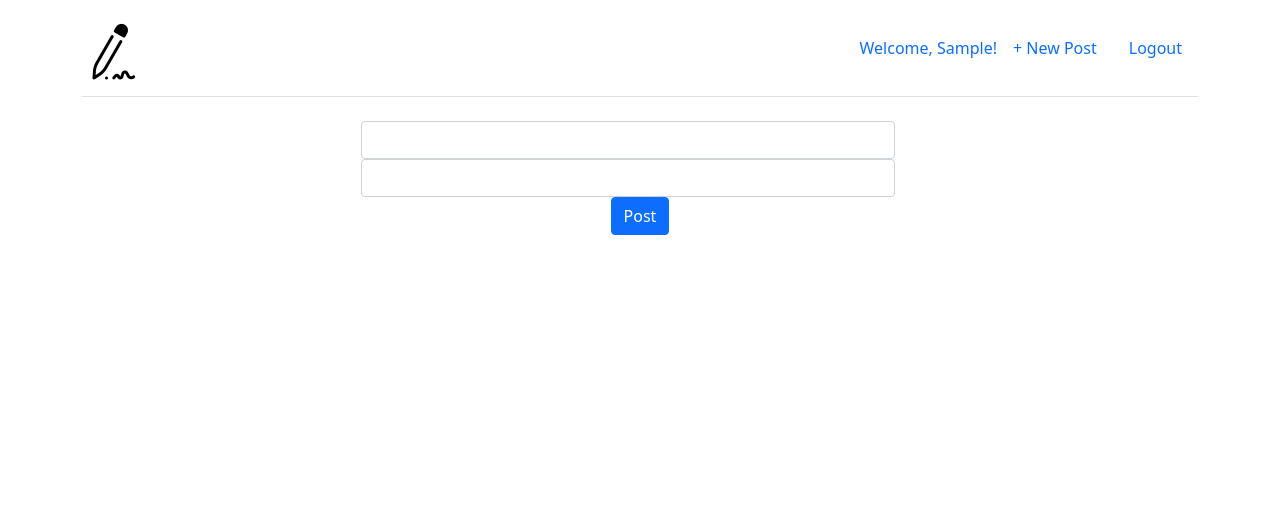
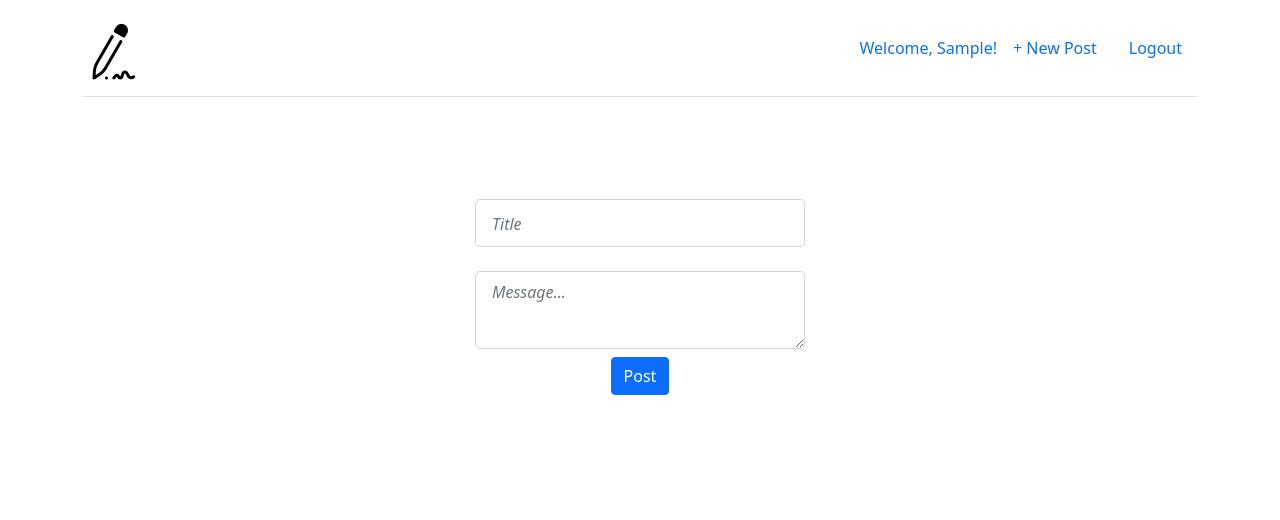
Before and after one commit to james-jhnsn/django_blog, a Django app: page / in a window 1280 px wide. Shown: the top 520 px of the page. Run offline with Django 4.2, Linux system fonts and the light colour scheme; the visitor is signed in with stand-in values (Sample User, id 1); data comes from the database, SQL or seed files in the repository; data that the repository does not hold is empty.

Commit message:
fixed post page

```diff
--- a/static/app.js
+++ b/static/app.js
@@ -13,6 +13,7 @@ const vm = new Vue({
       author: null,
       body: "",
     },
+    postErrors: {}
   },
   filters: {
     formatTime: function (value) {
--- a/static/css/main.css
+++ b/static/css/main.css
@@ -0,0 +1,16 @@
+::-webkit-input-placeholder {
+    font-style: italic;
+    font-size:medium;
+ }
+ :-moz-placeholder {
+    font-style: italic;
+    font-size: medium;
+ }
+ ::-moz-placeholder {
+    font-style: italic;
+    font-size: medium;
+ }
+ :-ms-input-placeholder {
+    font-style: italic;
+    font-size: medium;
+ }
--- a/templates/home.html
+++ b/templates/home.html
@@ -30,8 +30,8 @@
             <div class="container">
                 {% include 'partials/_navbar.html' %}
             </div>
-            <div class="container">
-                <div class="row" v-if="!create">
+            <div class="container" v-if="!create" style="height: 90vh;">
+                <div class="row">
                     <div>
                         <div v-for='post in posts' :key="post.id" class="card mx-auto m-4" style="width: 22rem;">
                             <div class="card-body p-0">
@@ -46,20 +46,23 @@
                         </div>
                     </div>
                 </div>
-                <div class="row" v-if="create">
-                    <div class="row justify-content-center">
-                        <div class="col-6">
-                            <input type="text" class="form-control" v-model="newPost.title">
+            </div>
+            <div class="container d-flex align-items-center justify-content-center" v-if="create" style="height: 50vh;">
+                <div class="mb-5">
+                    <template v-if="postErrors.body">
+                        <p class="text-center text-danger text-uppercase" v-for="error in postErrors.body">[[ error ]]</p>
+                    </template>
+                    <div class="row">
+                        <div class="">
+                            <input type="text" class="form-control form-control-lg shadow-none" placeholder="Title" v-model="newPost.title">
                         </div>
                     </div>
-                    <div class="row justify-content-center">
-                        <div class="col-6">
-                            <input type="text" class="form-control" v-model="newPost.body">
+                    <div class="row">
+                        <div class="">
+                            <textarea type="text" class="form-control form-control-lg shadow-none mt-4" placeholder="Message..." v-model="newPost.body"></textarea>
                         </div>
                     </div>
-                    <div class="d-flex justify-content-center">
-                        <button class="btn btn-primary d-inline" @click="createPost">Post</button>
-                    </div>
+                    <button class="btn btn-primary d-inline d-block mx-auto mt-2" @click="createPost">Post</button>
                 </div>
             </div>
         </div>
--- a/templates/registration/login.html
+++ b/templates/registration/login.html
@@ -10,10 +10,11 @@
 
   <!-- Bootstrap -->
   <link href="https://cdn.jsdelivr.net/npm/bootstrap@5.1.3/dist/css/bootstrap.min.css" rel="stylesheet"
-  integrity="sha384-1BmE4kWBq78iYhFldvKuhfTAU6auU8tT94WrHftjDbrCEXSU1oBoqyl2QvZ6jIW3" crossorigin="anonymous" />
+    integrity="sha384-1BmE4kWBq78iYhFldvKuhfTAU6auU8tT94WrHftjDbrCEXSU1oBoqyl2QvZ6jIW3" crossorigin="anonymous" />
 
   <link rel="stylesheet" href="https://necolas.github.io/normalize.css/8.0.1/normalize.css" />
   <link rel="stylesheet" href="{% static 'css/main.css' %}" />
+
 </head>
 
 <body>
@@ -39,8 +40,8 @@
       <div id="emailHelp" class="form-text mt-4">Not Registered? Sign up <a href="{% url 'users:signup' %}"
           class="text-decoration-none ">Here</a>...</div>
     </form>
+  </main>
 </div>
-</main>
 
 <script src="https://cdn.jsdelivr.net/npm/bootstrap@5.1.3/dist/js/bootstrap.bundle.min.js"
   integrity="sha384-ka7Sk0Gln4gmtz2MlQnikT1wXgYsOg+OMhuP+IlRH9sENBO0LRn5q+8nbTov4+1p" crossorigin="anonymous"></script>
```
